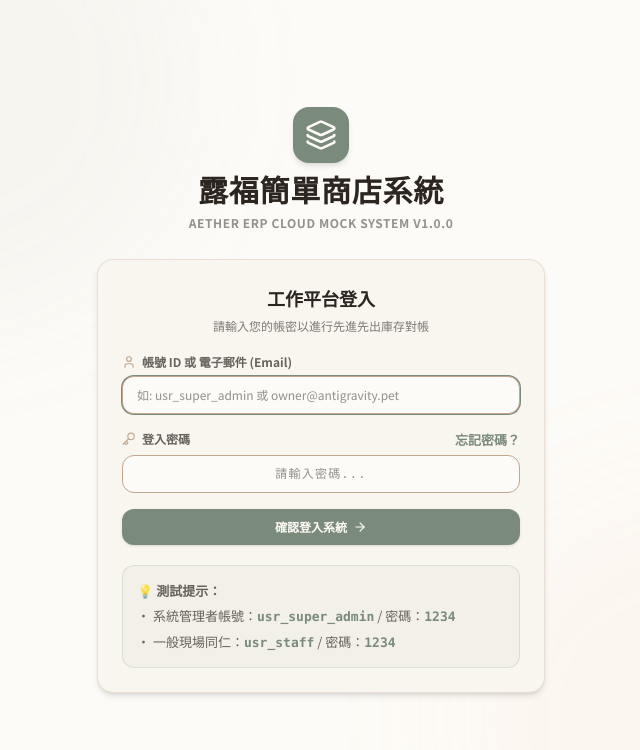
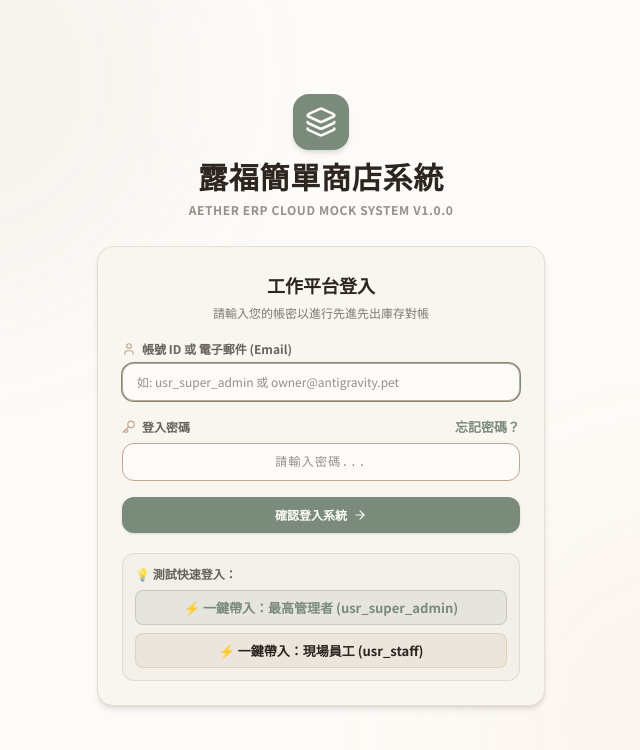
Before and after one commit to Blackchou35/Lufushop, a React (Vite) app: page / in a window 1280 px wide. Shown: the top 750 px of the page, without its empty margins (319-959 px from the left). Built offline with nearby package versions, Linux system fonts and the light colour scheme.

Commit message:
feat: Add quick login buttons to LoginGate

```diff
--- a/src/components/LoginGate.tsx
+++ b/src/components/LoginGate.tsx
@@ -225,10 +225,30 @@ export const LoginGate: React.FC<LoginGateProps> = ({ onLogin }) => {
               </button>
             </form>
 
-            <div className="bg-brand-primary/5 border border-brand-primary/20 rounded-xl p-3.5 text-[11px] text-text-charcoal/70 leading-relaxed space-y-1">
-              <div className="font-bold flex items-center gap-1">💡 測試提示：</div>
-              <div>• 系統管理者帳號：<strong className="font-mono text-brand-primary">usr_super_admin</strong> / 密碼：<strong className="font-mono text-brand-primary">1234</strong></div>
-              <div>• 一般現場同仁：<strong className="font-mono text-brand-primary">usr_staff</strong> / 密碼：<strong className="font-mono text-brand-primary">1234</strong></div>
+            <div className="bg-brand-primary/5 border border-brand-primary/20 rounded-xl p-3 text-[11px] text-text-charcoal/70 leading-relaxed space-y-2">
+              <div className="font-bold flex items-center gap-1 text-xs">💡 測試快速登入：</div>
+              <div className="grid grid-cols-1 gap-2 mt-1">
+                <button
+                  type="button"
+                  onClick={() => {
+                    setUsername('usr_super_admin');
+                    setPassword('1234');
+                  }}
+                  className="w-full bg-brand-primary/10 border border-brand-primary/30 text-brand-primary font-bold py-1.5 px-3 rounded-lg text-[10px] hover:bg-brand-primary hover:text-canvas-bg transition-all text-center cursor-pointer"
+                >
+                  ⚡ 一鍵帶入：最高管理者 (usr_super_admin)
+                </button>
+                <button
+                  type="button"
+                  onClick={() => {
+                    setUsername('usr_staff');
+                    setPassword('1234');
+                  }}
+                  className="w-full bg-brand-camel/15 border border-brand-camel/30 text-text-charcoal font-bold py-1.5 px-3 rounded-lg text-[10px] hover:bg-brand-camel hover:text-canvas-bg transition-all text-center cursor-pointer"
+                >
+                  ⚡ 一鍵帶入：現場員工 (usr_staff)
+                </button>
+              </div>
             </div>
           </div>
         )}
```
